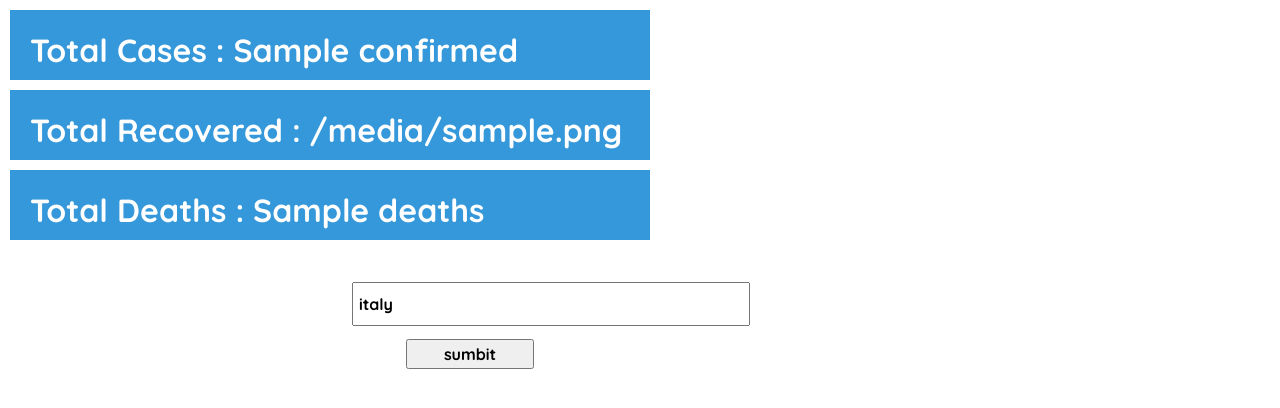
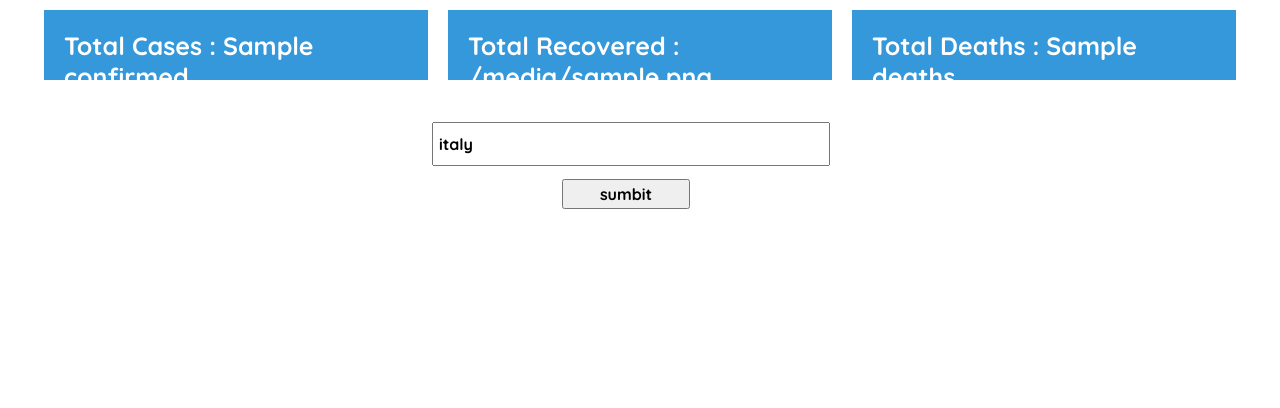
Before and after one commit to aju513/Corona_Cases, a Flask app: template market/templates/homepage.html in a window 1280 px wide. Shown: the top 408 px of the page. Run offline with Flask 2, Linux system fonts and the light colour scheme; the template is opened without the code that fills it: most values are stand-ins (such as "Sample title", 1, 10 or a date in 2020).

Commit message:
completed

```diff
--- a/market/static/style.css
+++ b/market/static/style.css
@@ -2,10 +2,14 @@
     margin:0;
 
 }
+.container_total_case{
+    display:flex;
+    justify-content: center;
+}
 
 .container_title_cases{
     background-color:#3498DB;
-    width:50%;
+    width:30%;
     height:70px;
     margin:10px;
 
@@ -15,6 +19,7 @@
     padding:20px;
     color:white;
     font-family: 'Quicksand', sans-serif;
+    font-size:25px;
 
 }
 .input_code{
@@ -23,7 +28,7 @@
     font-size: medium;
     font-family: 'Quicksand', sans-serif;
     position:relative;
-    left:20em;
+    left:25em;
     margin:2em;
     padding:5px;
 
@@ -36,5 +41,5 @@
     font-family: 'Quicksand', sans-serif;
     position:relative;
     top:50px;
-    right:60px;
+    left:6em;
 }
```
Also changed, not shown: market/routes.py (+2 -7 lines), market/templates/data.html (line endings or trailing spaces).
